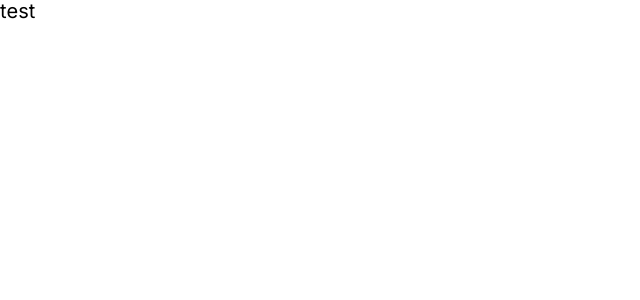
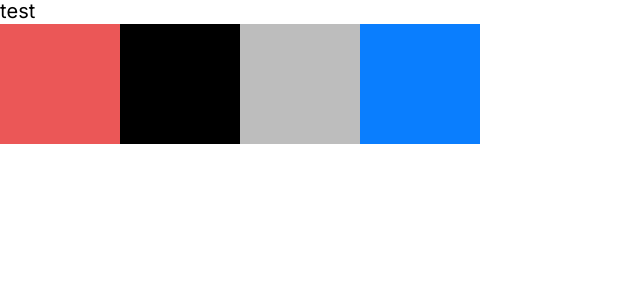
Before and after one commit to Stendhalsynd/career-up-front, a Next.js app: page / in a window 1280 px wide. Shown: the top 300 px of the page, without its empty margins (0-640 px from the left). Built offline with nearby package versions, Linux system fonts and the light colour scheme.

Commit message:
feat: layout 컴포넌트 생성

```diff
--- a/src/app/page.tsx
+++ b/src/app/page.tsx
@@ -1,11 +1,19 @@
 import Text from 'components/atoms/Text/index.tsx'
+import Box from 'components/layout/Box/index.tsx'
+import Flex from 'components/layout/Flex/index.tsx'
 
 export default function Home() {
   return (
     <main>
-      <Text variant="small" color="danger">
+      <Text variant={'small'} color="danger">
         test
       </Text>
+      <Flex flexDirection={'row'}>
+        <Box width={'120px'} height={'120px'} backgroundColor={'red'} />
+        <Box width={'120px'} height={'120px'} backgroundColor={'black'} />
+        <Box width={'120px'} height={'120px'} backgroundColor={'gray'} />
+        <Box width={'120px'} height={'120px'} backgroundColor={'primary'} />
+      </Flex>
     </main>
   )
 }
--- a/src/components/atoms/Text/index.tsx
+++ b/src/components/atoms/Text/index.tsx
@@ -19,7 +19,6 @@ export type TextVariant =
   | 'medium'
   | 'mediumLarge'
   | 'large'
-  | 'extraLarge'
 
 export type TextProps = {
   variant?: TextVariant
@@ -85,7 +84,7 @@ const variants = {
 /**
  * 텍스트
  * 변형, 색상, 타이포그래피, 레이아웃, 스페이스 관련 Props 추가
- * @description fontSize, letterSpacing, lineHeight 의 경우만 variant 와 함께 반응형 적용가능 단, breakpoint 는 base 외에 sm 768px, md 901px 만 가능
+ * @description fontSize, letterSpacing, lineHeight 의 경우만 variant 로 한번에 설정 가능. 반응형은 base, sm, md 세종류
  * @example <Text variant="small" fontSize={{base: 'small', md: 'large}} >{children}</Text >
  */
 const Text = styled.span<TextProps>`
--- /dev/null
+++ b/src/components/layout/Box/index.tsx
@@ -0,0 +1,63 @@
+'use client'
+
+/* eslint-disable prettier/prettier */
+import styled from 'styled-components'
+import type { Responsive } from 'types/styles'
+import { toPropValue, Color, Space } from 'utils/styles'
+
+export type BoxProps = {
+  color?: Responsive<Color>
+  backgroundColor?: Responsive<Color>
+  width?: Responsive<string>
+  height?: Responsive<string>
+  minWidth?: Responsive<string>
+  minHeight?: Responsive<string>
+  display?: Responsive<string>
+  border?: Responsive<string>
+  overflow?: Responsive<string>
+  margin?: Responsive<Space>
+  marginTop?: Responsive<Space>
+  marginRight?: Responsive<Space>
+  marginBottom?: Responsive<Space>
+  marginLeft?: Responsive<Space>
+  padding?: Responsive<Space>
+  paddingTop?: Responsive<Space>
+  paddingRight?: Responsive<Space>
+  paddingBottom?: Responsive<Space>
+  paddingLeft?: Responsive<Space>
+}
+
+/**
+ * Box 컴포넌트
+ * 레이아웃 조정에 사용한다
+ * @description 기본적인 style 에 대해 반응형 적용 가능
+ * @example <Box
+          width={'120px'}
+          height={'120px'}
+          backgroundColor={{ base: 'black', sm: 'gray', md: 'red' }}
+      ></Box>
+ */
+const Box = styled.div<BoxProps>`
+  ${(props) => toPropValue('color', props.color, props.theme)}
+  ${(props) =>
+    toPropValue('background-color', props.backgroundColor, props.theme)}
+  ${(props) => toPropValue('width', props.width, props.theme)}
+  ${(props) => toPropValue('height', props.height, props.theme)}
+  ${(props) => toPropValue('min-width', props.minWidth, props.theme)}
+  ${(props) => toPropValue('min-height', props.minHeight, props.theme)}
+  ${(props) => toPropValue('display', props.display, props.theme)}
+  ${(props) => toPropValue('border', props.border, props.theme)}
+  ${(props) => toPropValue('overflow', props.overflow, props.theme)}
+  ${(props) => toPropValue('margin', props.margin, props.theme)}
+  ${(props) => toPropValue('margin-top', props.marginTop, props.theme)}
+  ${(props) => toPropValue('margin-left', props.marginLeft, props.theme)}
+  ${(props) => toPropValue('margin-bottom', props.marginBottom, props.theme)}
+  ${(props) => toPropValue('margin-right', props.marginRight, props.theme)}
+  ${(props) => toPropValue('padding', props.padding, props.theme)}
+  ${(props) => toPropValue('padding-top', props.paddingTop, props.theme)}
+  ${(props) => toPropValue('padding-left', props.paddingLeft, props.theme)}
+  ${(props) => toPropValue('padding-bottom', props.paddingBottom, props.theme)}
+  ${(props) => toPropValue('padding-right', props.paddingRight, props.theme)}
+`
+
+export default Box
--- /dev/null
+++ b/src/components/layout/Flex/index.tsx
@@ -0,0 +1,60 @@
+'use client'
+
+/* eslint-disable prettier/prettier */
+import styled from 'styled-components'
+import Box, { BoxProps } from 'components/layout/Box'
+import type {
+  Responsive,
+  CSSPropertyAlignItems,
+  CSSPropertyAlignContent,
+  CSSPropertyJustifyContent,
+  CSSPropertyJustifyItems,
+  CSSPropertyFlexDirection,
+  CSSPropertyJustifySelf,
+  CSSPropertyFlexWrap,
+  CSSPropertyAlignSelf,
+} from 'types/styles'
+import { toPropValue } from 'utils/styles'
+
+type FlexProps = BoxProps & {
+  alignItems?: Responsive<CSSPropertyAlignItems>
+  alignContent?: Responsive<CSSPropertyAlignContent>
+  justifyContent?: Responsive<CSSPropertyJustifyContent>
+  justifyItems?: Responsive<CSSPropertyJustifyItems>
+  flexWrap?: Responsive<CSSPropertyFlexWrap>
+  flexBasis?: Responsive<string>
+  flexDirection?: Responsive<CSSPropertyFlexDirection>
+  flexGrow?: Responsive<string>
+  flexShrink?: Responsive<string>
+  justifySelf?: Responsive<CSSPropertyJustifySelf>
+  alignSelf?: Responsive<CSSPropertyAlignSelf>
+  order?: Responsive<string>
+}
+
+/**
+ * Flex 컴포넌트
+ * flexbox 구현에 사용한다
+ * @description 부모 컴포넌트에 해당하며 자식 컴포넌트들에 대한 정렬을 설정한다.
+ * @example <Flex flexDirection={'row'}>{children}</Flex>
+ */
+const Flex = styled(Box)<FlexProps>`
+  ${(props) => toPropValue('align-items', props.alignItems, props.theme)}
+  ${(props) => toPropValue('align-content', props.alignContent, props.theme)}
+  ${(props) =>
+    toPropValue('justify-content', props.justifyContent, props.theme)}
+  ${(props) => toPropValue('justify-items', props.justifyItems, props.theme)}
+  ${(props) => toPropValue('flex-wrap', props.flexWrap, props.theme)}
+  ${(props) => toPropValue('flex-basis', props.flexBasis, props.theme)}
+  ${(props) => toPropValue('flex-direction', props.flexDirection, props.theme)}
+  ${(props) => toPropValue('flex-grow', props.flexGrow, props.theme)}
+  ${(props) => toPropValue('flex-shrink', props.flexShrink, props.theme)}
+  ${(props) => toPropValue('justify-self', props.justifySelf, props.theme)}
+  ${(props) => toPropValue('align-self', props.alignSelf, props.theme)}
+  ${(props) => toPropValue('order', props.order, props.theme)}
+`
+
+Flex.defaultProps = {
+  display: 'flex',
+}
+
+export default Flex
```
Also changed, not shown: src/components/layout/Grid/index.tsx (added, +61 -0 lines), src/utils/styles.ts (+4 -4 lines), 1 other file (tests, documents, lock files or other folders).
